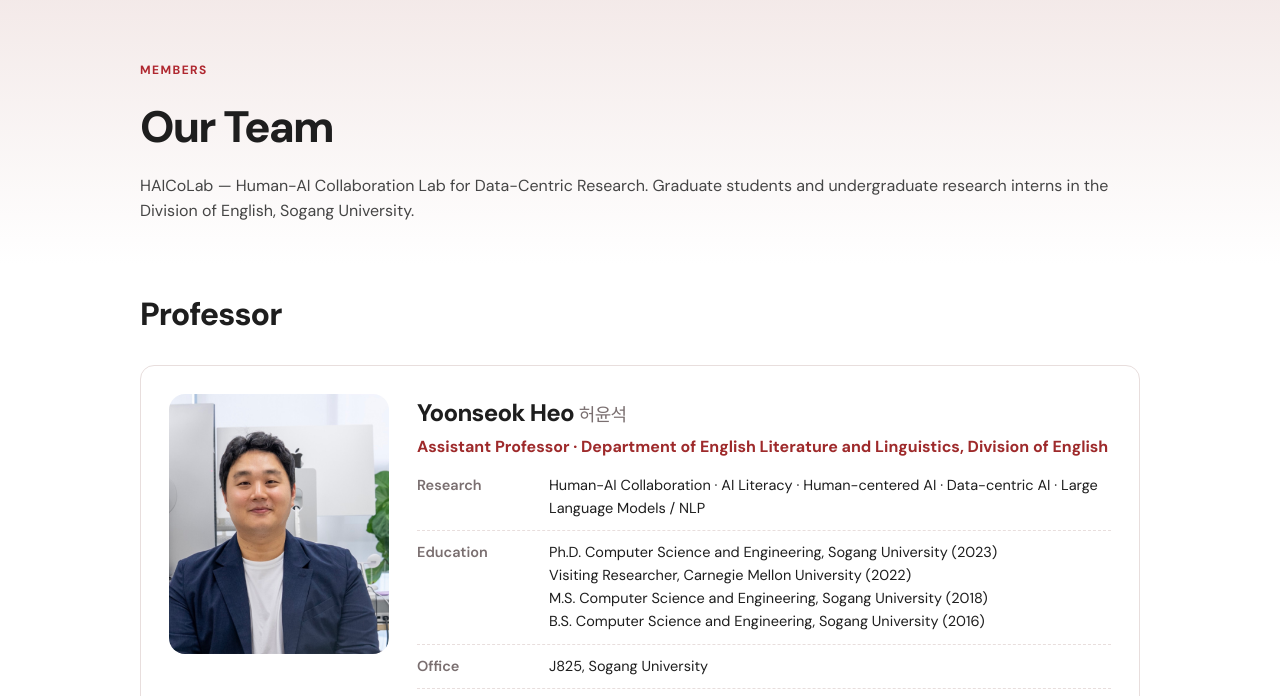
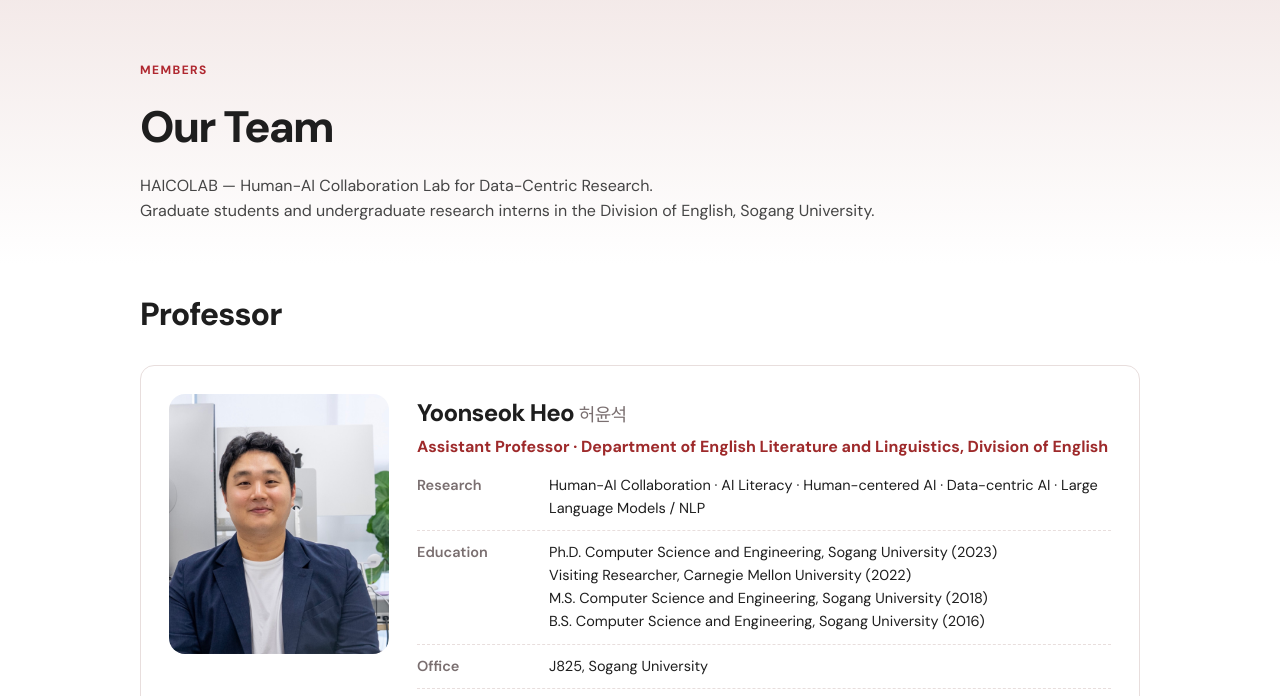
Before and after one commit to HAICoLab/haicolab.github.io, a plain HTML site: page members.html in a window 1280 px wide. Shown: the part 68-764 px from the top of the page. Drawn offline with Linux system fonts and the light colour scheme.

Commit message:
Split team introduction into two lines and uppercase HAICOLAB

```diff
--- a/members.html
+++ b/members.html
@@ -27,7 +27,7 @@
 <section class="page-head page-head-members"><div class="inner">
   <span class="eyebrow">Members</span>
   <h1>Our Team</h1>
-  <p>HAICoLab — Human-AI Collaboration Lab for Data-Centric Research. Graduate students and undergraduate research interns in the Division of English, Sogang University.</p>
+  <p>HAICOLAB — Human-AI Collaboration Lab for Data-Centric Research.<br>Graduate students and undergraduate research interns in the Division of English, Sogang University.</p>
 </div></section>
 
 <section class="band" style="padding-top:32px"><div class="inner">
```
